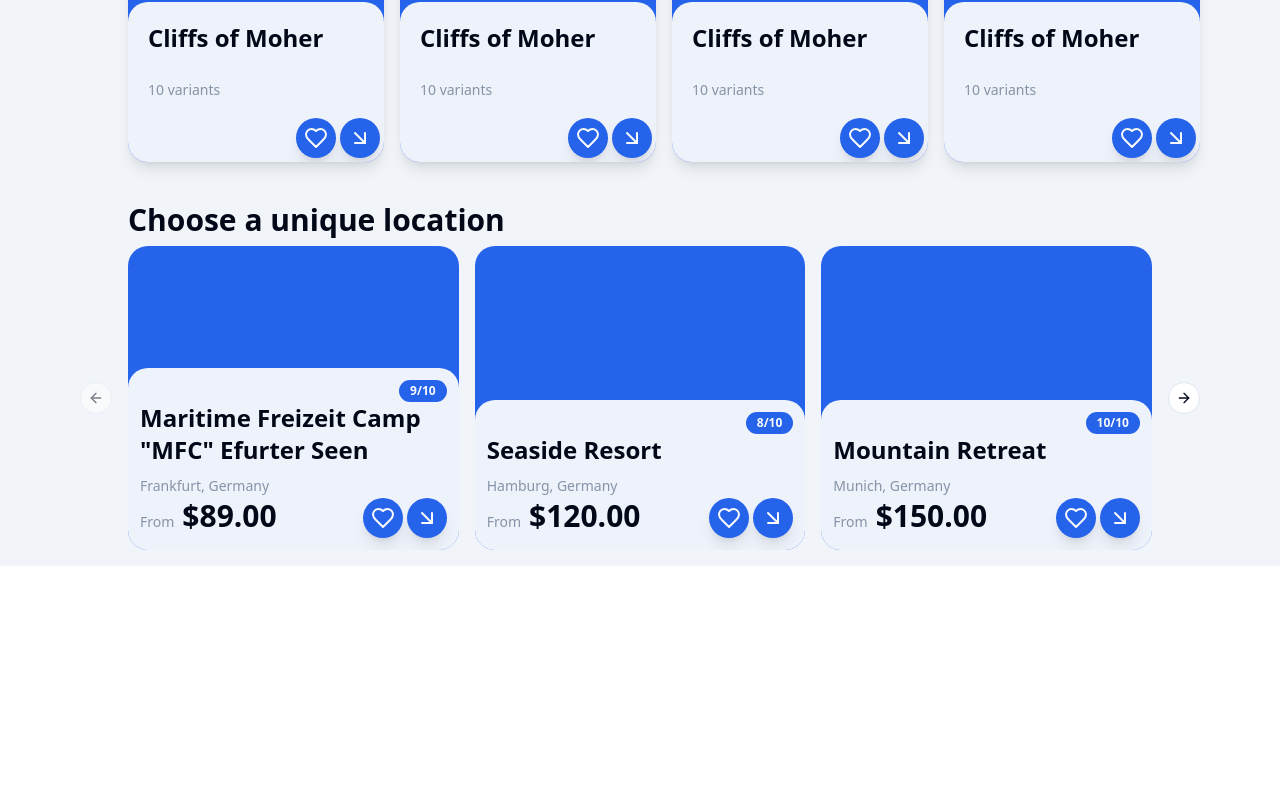
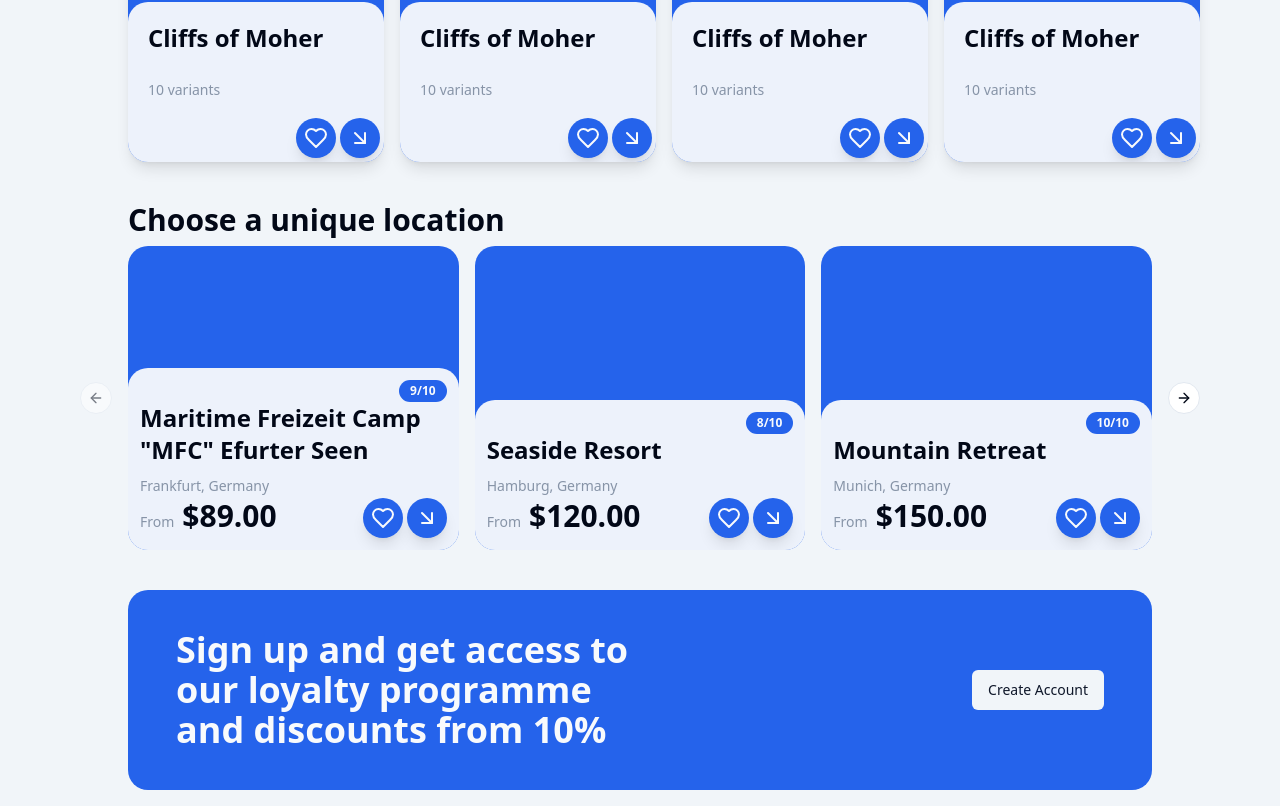
Before and after one commit to jaypopat/bnbee, a React (Vite) app in the folder frontend/: page / in a window 1280 px wide. Shown: the part 1096-1902 px from the top of the page. Before the commit the page ends 1662 px from the top, so only its background shows below. Built offline with nearby package versions, Linux system fonts and the light colour scheme.

Commit message:
Sign Up banner

```diff
--- a/frontend/src/App.tsx
+++ b/frontend/src/App.tsx
@@ -144,6 +144,17 @@ function App() {
         {/* Location Cards */}
         <UniqueLocationCarousel />
       </div>
+
+      {/* Sign Up Banner */}
+      <div className="h-auto w-full bg-primary py-10 px-12 rounded-[20px]">
+        <div className="flex flex-row justify-between items-center">
+          <h1 className="text-4xl font-semibold text-primary-foreground w-1/2">
+            Sign up and get access to our loyalty programme and discounts from 10%
+          </h1>
+          {/* TODO: Link to Sign Up */}
+          <Button variant="secondary">Create Account</Button>
+        </div>
+      </div>
     </MainLayout>
   );
 }
```
